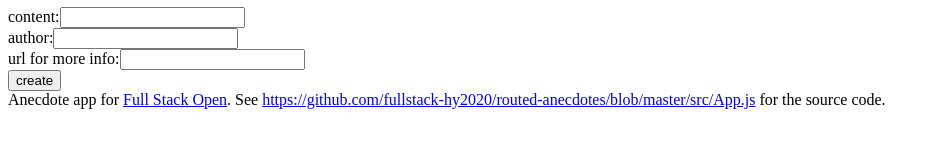
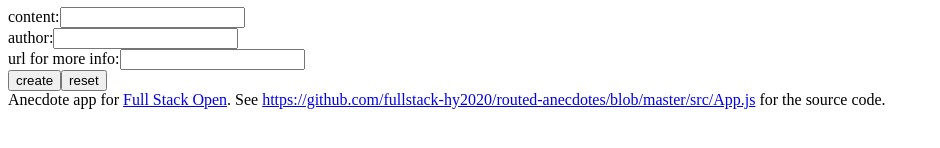
Before and after one commit to Pur-Pul/fullstack, a React (Vite) app in the folder routed-anecdotes/: page /create in a window 1280 px wide. Shown: the part 158-306 px from the top of the page, without its empty margins (0-940 px from the left). Built offline with nearby package versions, Linux system fonts and the light colour scheme.

Commit message:
Exercise 7.5

```diff
--- a/routed-anecdotes/src/components/anecdote_form.jsx
+++ b/routed-anecdotes/src/components/anecdote_form.jsx
@@ -15,10 +15,18 @@
         props.addNew({
             content: content.value,
             author: author.value,
-            infor: info.value,
+            info: info.value,
             votes: 0
         })
         setNotification(`a new anecdote ${content.value} created!`)
+        navigate('/')
+    }
+
+    const handleReset = (event) => {
+        event.preventDefault()
+        content.reset()
+        author.reset()
+        info.reset()
     }
 
     return (
@@ -35,6 +43,7 @@
                 <input {...info} />
                 <br/>
                 <button>create</button>
+                <button onClick={handleReset}>reset</button>
             </form>
         </div>
     )
--- a/routed-anecdotes/src/hooks/index.js
+++ b/routed-anecdotes/src/hooks/index.js
@@ -2,15 +2,17 @@
 
 export const useField = (type) => {
     const [value, setValue] = useState('')
-
     const onChange = (event) => {
         setValue(event.target.value)
     }
-
+    const reset = () => {
+        setValue('')
+    }
     return {
         type,
         value,
-        onChange
+        onChange,
+        reset
     }
 }
 
```
